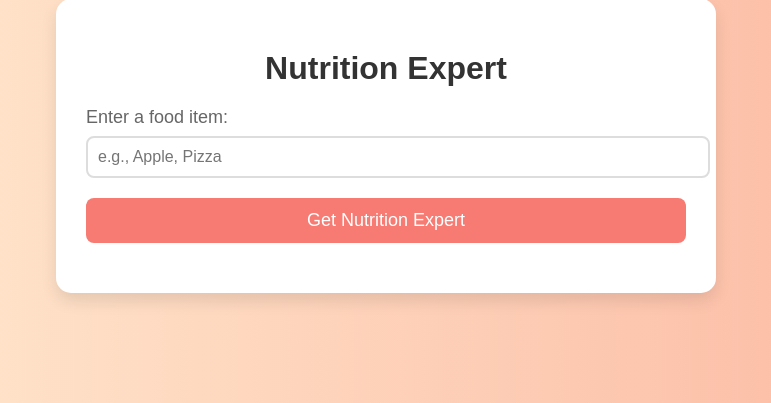
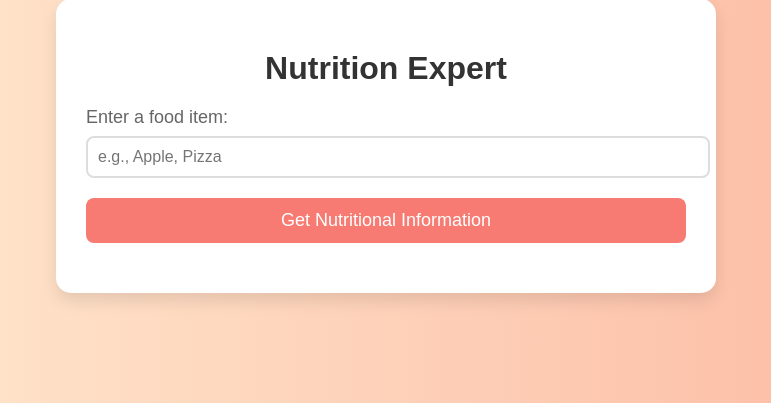
Before and after one commit to snehad88/test, a Flask app: page / in a window 1280 px wide. Shown: the part 51-454 px from the top of the page, without its empty margins (254-1025 px from the left). Run offline with Flask 3, Linux system fonts and the light colour scheme.

Commit message:
Update index.html

```diff
--- a/templates/index.html
+++ b/templates/index.html
@@ -88,7 +88,7 @@
                 <input type="text" id="food_item" name="food_item" placeholder="e.g., Apple, Pizza" required>
             </div>
             <div class="form-group">
-                <button type="submit">Get Nutrition Expert</button>
+                <button type="submit">Get Nutritional Information</button>
             </div>
         </form>
 
```
